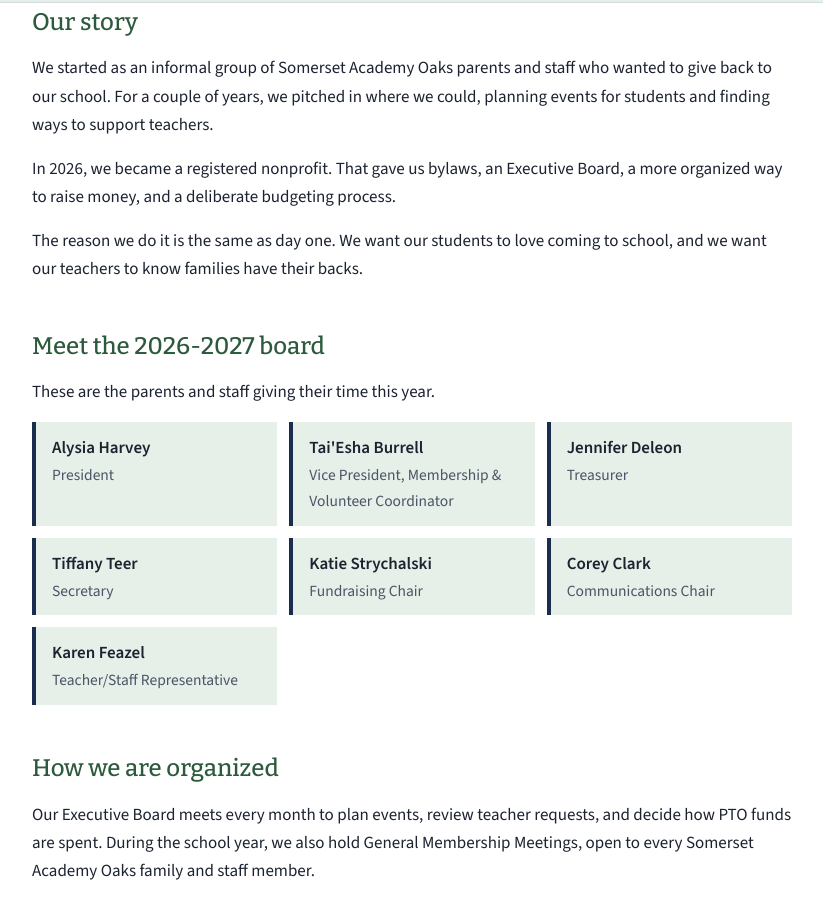
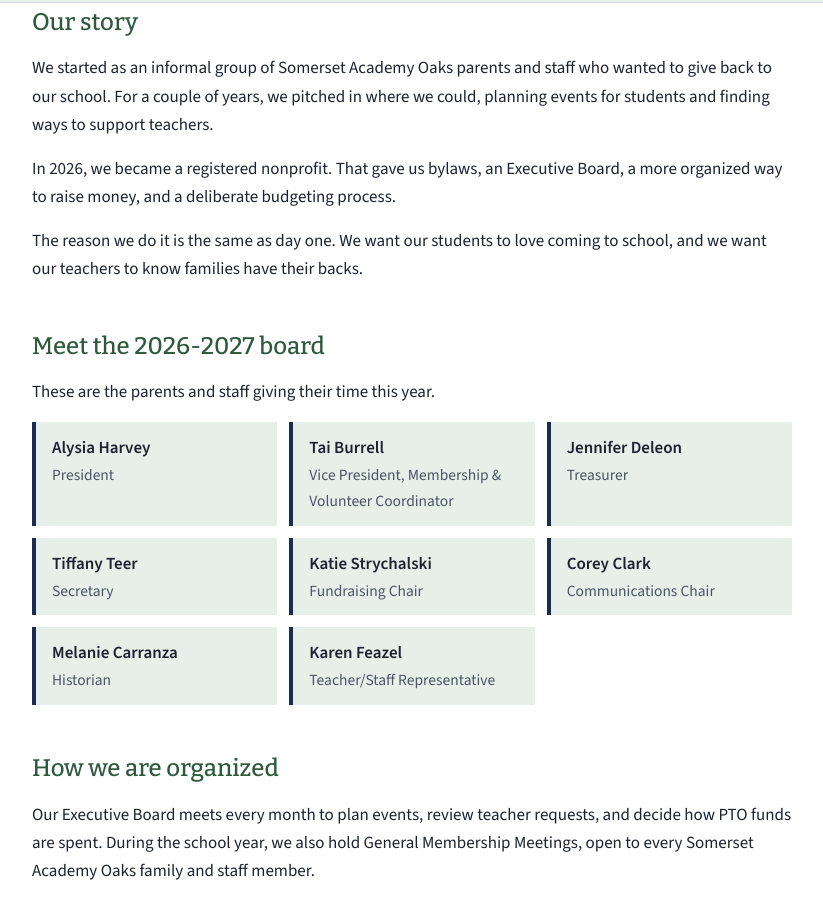
Before and after one commit to somersetoakspto/somersetoakspto, a plain HTML site: page about.html in a window 1280 px wide. Shown: the part 342-1244 px from the top of the page, without its empty margins (228-1051 px from the left). Drawn offline with nearby package versions, Linux system fonts and the light colour scheme.

Commit message:
Revise board member list for 2026-2027
Updated board member list for the 2026-2027 term, adding Melanie Carranza as Historian.

```diff
--- a/about.html
+++ b/about.html
@@ -52,15 +52,18 @@
   <section aria-labelledby="board">
     <h2 id="board">Meet the 2026-2027 board</h2>
     <p>These are the parents and staff giving their time this year.</p>
+
 <ul class="board">
   <li><span class="name">Alysia Harvey</span><span class="role">President</span></li>
-      <li><span class="name">Tai'Esha Burrell</span><span class="role">Vice President, Membership &amp; Volunteer Coordinator</span></li>
+  <li><span class="name">Tai Burrell</span><span class="role">Vice President, Membership &amp; Volunteer Coordinator</span></li>
   <li><span class="name">Jennifer Deleon</span><span class="role">Treasurer</span></li>
   <li><span class="name">Tiffany Teer</span><span class="role">Secretary</span></li>
   <li><span class="name">Katie Strychalski</span><span class="role">Fundraising Chair</span></li>
   <li><span class="name">Corey Clark</span><span class="role">Communications Chair</span></li>
+  <li><span class="name">Melanie Carranza</span><span class="role">Historian</span></li>
   <li><span class="name">Karen Feazel</span><span class="role">Teacher/Staff Representative</span></li>
 </ul>
+
   </section>
 
   <section aria-labelledby="gov">
```
Lines whose indentation alone changed are shown as unchanged.
